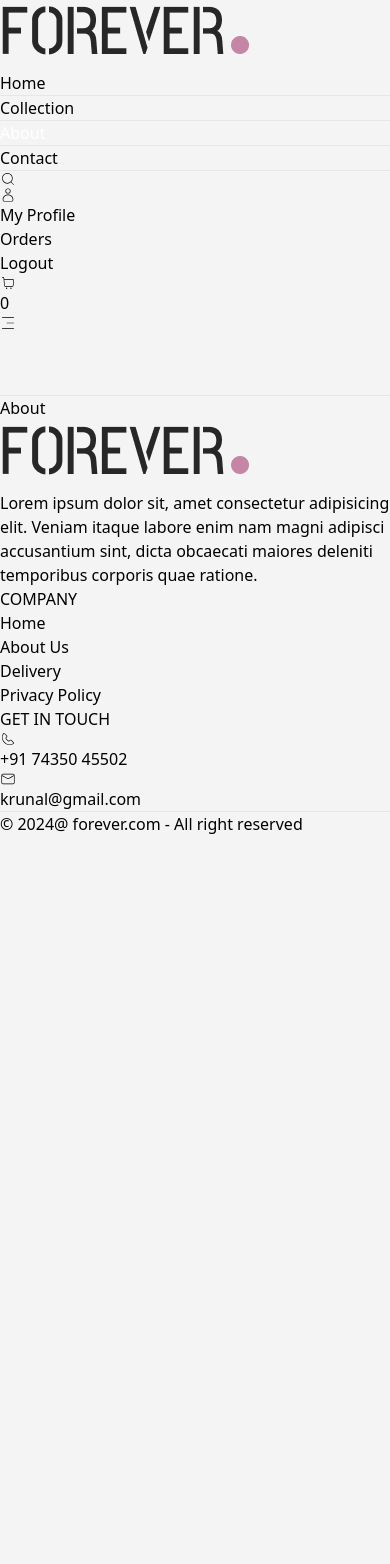
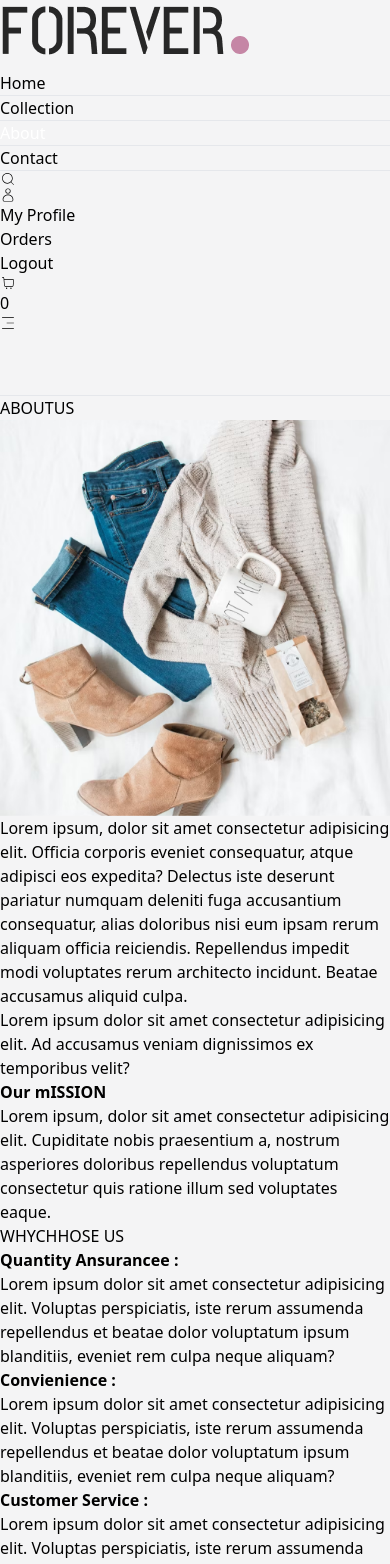
Before and after one commit to krunal-ar-panhal/Eco-front, a React (Vite) app: page /about in a window 390 px wide. Shown: the top 1564 px of the page. Before the commit the page ends 844 px from the top, so only its background shows below. Built offline with nearby package versions, Linux system fonts and the light colour scheme.

Commit message:
create about page

```diff
--- a/src/Pages/About.jsx
+++ b/src/Pages/About.jsx
@@ -1,8 +1,46 @@
 import React from 'react'
+import Motion from '../Components/Motion'
+import Title from '../Components/Title'
+import NewsLetterBox from '../Components/NewsLetterBox'
 
 const About = () => {
   return (
-    <div>About</div>
+    <Motion>
+    <div>
+      <div className='text-2xl text-center pt-8 border-t'>
+        <Title text1={"ABOUT"} text2={"US"}/>
+      </div>
+      <div className='my-10 flex flex-col md:flex-row gap-16'>
+        <img src="/assets/about_img.png" alt="aboutimage" className='w-full md:max-w-[450px]' />
+        <div className='flex flex-col justify-center gap-6 md:w-2/4 text-gray-600'>
+          <p>Lorem ipsum, dolor sit amet consectetur adipisicing elit. Officia corporis eveniet consequatur, atque adipisci eos expedita? Delectus iste deserunt pariatur numquam deleniti fuga accusantium consequatur, alias doloribus nisi eum ipsam rerum aliquam officia reiciendis. Repellendus impedit modi voluptates rerum architecto incidunt. Beatae accusamus aliquid culpa.</p>
+          <p>Lorem ipsum dolor sit amet consectetur adipisicing elit. Ad accusamus veniam dignissimos ex temporibus velit?</p>
+          <b>Our mISSION</b>
+          <p>Lorem ipsum, dolor sit amet consectetur adipisicing elit. Cupiditate nobis praesentium a, nostrum asperiores doloribus repellendus voluptatum consectetur quis ratione illum sed voluptates eaque.</p>
+        </div>
+      </div>
+      <div>
+        <Title text1={"WHY"} text2={"CHHOSE US"}/>
+        <div className='flex flex-col md:flex-row text-sm mb-20 '>
+        <div className='border px-10 md:px-16 py-8 sm:py-20 flex flex-col gap-5'>
+          <b>Quantity Ansurancee :</b>
+          <p className='text-gray-600'>Lorem ipsum dolor sit amet consectetur adipisicing elit. Voluptas perspiciatis, iste rerum assumenda repellendus et beatae dolor voluptatum ipsum blanditiis, eveniet rem culpa neque aliquam?</p>
+        </div>
+
+        <div className='border px-10 md:px-16 py-8 sm:py-20 flex flex-col gap-5'>
+          <b>Convienience :</b>
+          <p className='text-gray-600'>Lorem ipsum dolor sit amet consectetur adipisicing elit. Voluptas perspiciatis, iste rerum assumenda repellendus et beatae dolor voluptatum ipsum blanditiis, eveniet rem culpa neque aliquam?</p>
+        </div>
+
+        <div className='border px-10 md:px-16 py-8 sm:py-20 flex flex-col gap-5'>
+          <b>Customer Service :</b>
+          <p className='text-gray-600'>Lorem ipsum dolor sit amet consectetur adipisicing elit. Voluptas perspiciatis, iste rerum assumenda repellendus et beatae dolor voluptatum ipsum blanditiis, eveniet rem culpa neque aliquam?</p>
+        </div>
+        </div>
+      </div>
+      <NewsLetterBox/>
+    </div>
+    </Motion>
   )
 }
 
```
